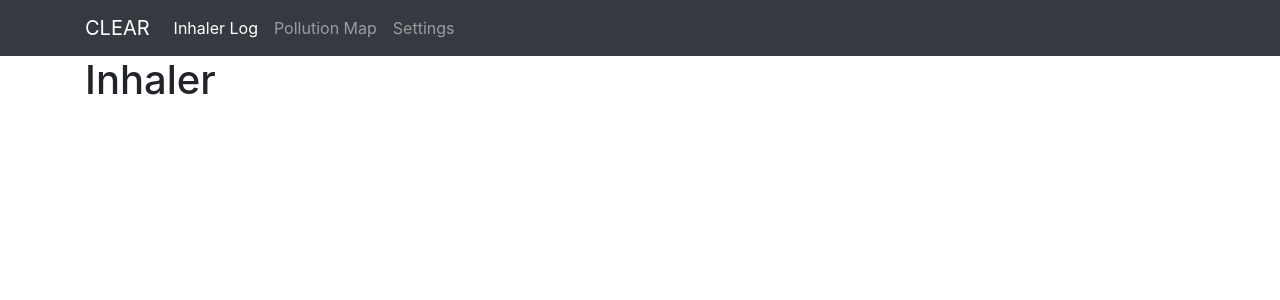
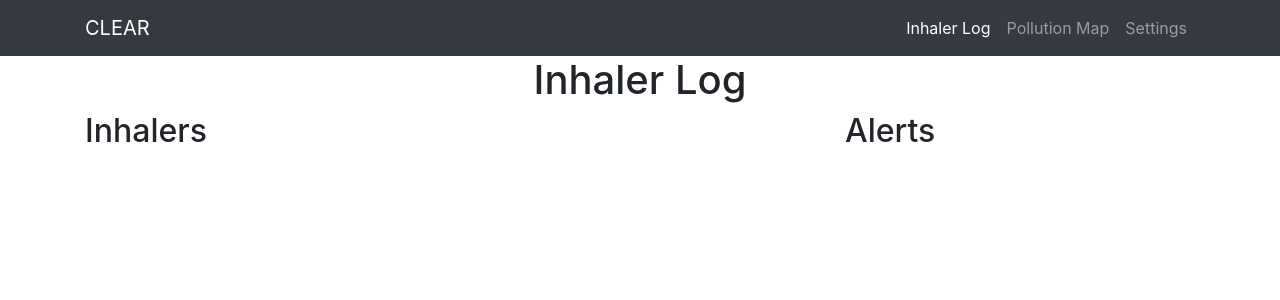
Before and after one commit to TRedshaw/ClearProject, a Django app: page /clear/inhaler in a window 1280 px wide. Shown: the top 300 px of the page. Run offline with Django 3.2, Linux system fonts and the light colour scheme; some libraries are stand-ins or nearby versions.

Commit message:
Setup inhaler page

```diff
--- a/Clear/templates/clear/base.html
+++ b/Clear/templates/clear/base.html
@@ -20,8 +20,8 @@
                 <span class="navbar-toggler-icon"></span>
               </button>
 
-              <div class="collapse navbar-collapse" id="navbarNav">
-                <ul class="navbar-nav">
+              <div class="collapse navbar-collapse " id="navbarNav">
+                <ul class="navbar-nav ml-auto">
 
                   <li class="nav-item active">
                     <a class="nav-link" href="/clear/inhaler">Inhaler Log <span class="sr-only">(current)</span></a>
--- a/Clear/templates/clear/inhaler.html
+++ b/Clear/templates/clear/inhaler.html
@@ -2,7 +2,17 @@
 {% extends "clear/base.html" %}
 {% block content %}
     <div class="container">
-        <h1>Inhaler</h1>
+        <div class="row justify-content-center">
+            <h1>Inhaler Log</h1>
+        </div>
+      <div class="row">
+        <div class="col-8">
+          <h2>Inhalers</h2>
+        </div>
+        <div class="col-4">
+            <h2>Alerts</h2>
+        </div>
+      </div>
     </div>
 
     <!-- Optional JavaScript -->
```
